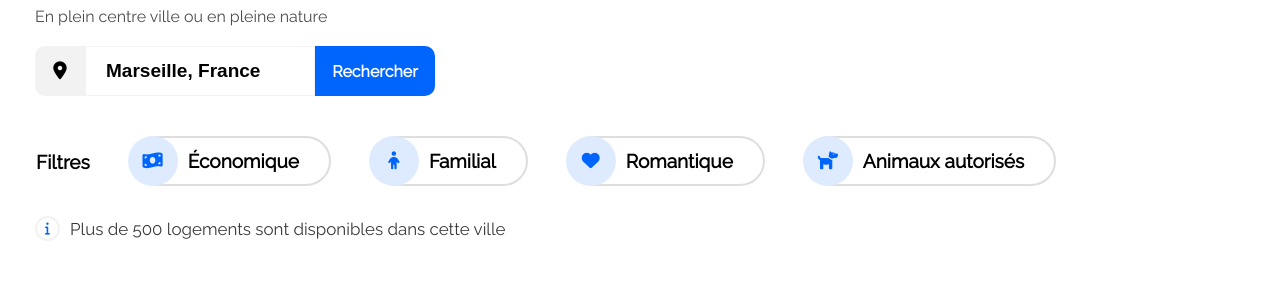
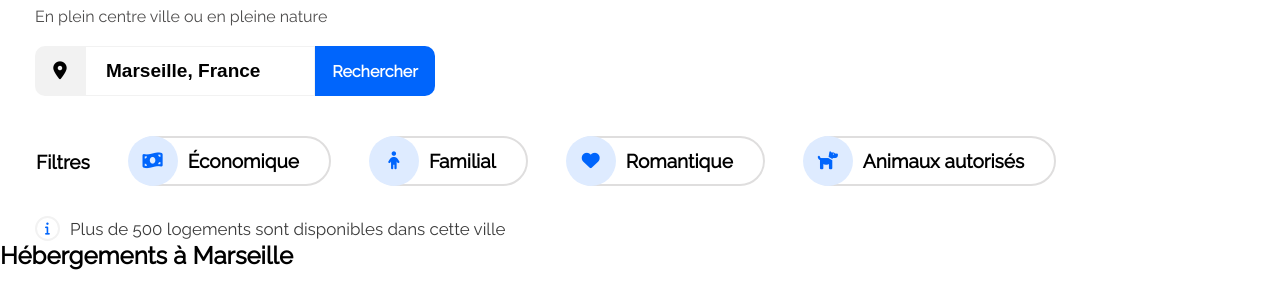
Before and after one commit to Noraj117/Booki, a plain HTML site: page index.html in a window 1280 px wide. Shown: the part 130-438 px from the top of the page. Drawn offline with Linux system fonts and the light colour scheme.

Commit message:
réorganisation des photos

```diff
--- a/index.html
+++ b/index.html
@@ -15,6 +15,7 @@
     <link rel="shortcut icon" href="images/logo/Booki.png">
 </head>
 <body>
+    <!-- Barre de navigation -->
     <header>
         <img src="images/logo/Booki.png" alt="logo Booki">
         <nav>
@@ -24,7 +25,7 @@
             </ul>
         </nav>
     </header>
-
+    <!-- Barre de recherche -->
     <Section class="search-bar">
         <h1>Trouvez votre hébergement  pour des vacances de rêve</h1>
         <p>En plein centre ville ou en pleine nature</p>
@@ -37,7 +38,7 @@
             <i class="fas fa-search"></i>
             </div>
     </Section>
-
+    <!-- Filtres -->
     <Section class="filters-section">
         <h3>Filtres</h3>
         <div class="filters-icon">
@@ -69,7 +70,7 @@
             </div>
         </div>
     </Section>
-
+    <!-- Infos -->
     <section class="infos-section">
         <div class="infos">
             <div class="circle-info"><i class="fas fa-info"></i></div>
@@ -77,6 +78,15 @@
         </div>
     </section>
 
+    <!-- Hébergements à Marseille -->
+    <main>
+        <section class="accomodations-section" id="accomodations_from_Marseille">
+            <h2>Hébergements à Marseille</h2>
+            <div class="part1">
+                <a href="images/hebergements/4_small/Auberge La Cannebière.jpg"
+            </div>
+        </section>
+    </main>
 
 
 </body>
```
